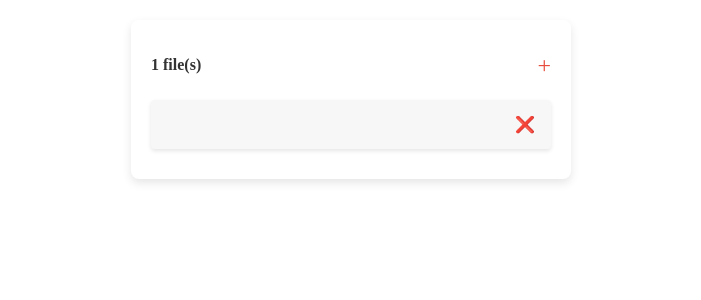
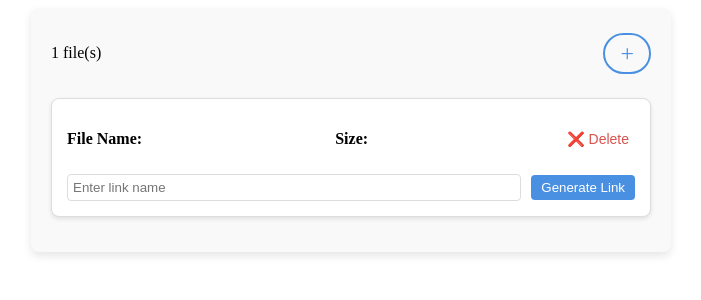
Before and after one commit to Epiniac/H3TIC_Bucket, a React (Vite) app in the folder frontend/: page /file-info in a window 1280 px wide. Shown: the top 300 px of the page, without its empty margins (289-990 px from the left). Built offline with nearby package versions, Linux system fonts and the light colour scheme; sample sign-in values are in the browser's storage.

Commit message:
add: generate link and dl

```diff
--- a/frontend/src/routes/FileInfo/FileInfo.css
+++ b/frontend/src/routes/FileInfo/FileInfo.css
@@ -1,62 +1,81 @@
 .file-info-container {
-    max-width: 400px;
-    margin: 20px auto;
     padding: 20px;
-    background-color: #fff;
+    max-width: 600px;
+    margin: 0 auto;
+    background-color: #f9f9f9;
     border-radius: 8px;
-    box-shadow: 0 4px 10px rgba(0, 0, 0, 0.1);
+    box-shadow: 0px 4px 8px rgba(0, 0, 0, 0.1);
 }
 
 .file-info-header {
     display: flex;
     justify-content: space-between;
     align-items: center;
-    margin-bottom: 10px;
-}
-
-.file-info-header p {
-    font-size: 1rem;
-    color: #333;
-    font-weight: bold;
+    margin-bottom: 20px;
 }
 
 .add-file-button {
-    color: #e74c3c;
-    font-size: 1.5rem;
+    display: inline-block;
+    cursor: pointer;
+    font-size: 24px;
+    color: #4a90e2;
+    border: 2px solid #4a90e2;
+    padding: 5px 15px;
+    border-radius: 50px;
+}
+
+.file-list .file-item {
+    margin-bottom: 15px;
+    padding: 15px;
+    background-color: #ffffff;
+    border: 1px solid #ddd;
+    border-radius: 8px;
+    box-shadow: 0px 2px 4px rgba(0, 0, 0, 0.1);
+}
+
+.file-details {
+    display: flex;
+    justify-content: space-between;
+    align-items: center;
+}
+
+.link-generation {
+    display: flex;
+    align-items: center;
+    margin-top: 10px;
+}
+
+.link-name-input {
+    flex: 1;
+    padding: 5px;
+    margin-right: 10px;
+    border: 1px solid #ddd;
+    border-radius: 4px;
+}
+
+.generate-link-btn {
+    padding: 5px 10px;
+    background-color: #4a90e2;
+    color: white;
+    border: none;
+    border-radius: 4px;
     cursor: pointer;
 }
 
-.file-list {
-    margin-top: 10px;
-}
-
-.file-item {
-    display: flex;
-    align-items: center;
-    justify-content: space-between;
-    padding: 10px;
-    background-color: #f7f7f7;
-    border-radius: 4px;
-    margin-bottom: 10px;
-    box-shadow: 0px 2px 4px rgba(0, 0, 0, 0.1);
-}
-
-.file-name {
-    font-size: 0.9rem;
-    color: #333;
-    flex: 1;
-}
-
-.file-size {
-    font-size: 0.8rem;
-    color: #666;
-    margin-right: 10px;
+.generate-link-btn:hover {
+    background-color: #357abd;
 }
 
 .delete-btn {
-    background: none;
+    background-color: transparent;
+    color: #d9534f;
     border: none;
-    color: #e74c3c;
     cursor: pointer;
-    font-size: 1rem;
+    font-size: 14px;
 }
+
+.share-link-result {
+    margin-top: 10px;
+    font-size: 14px;
+    color: #333;
+}
--- a/frontend/src/routes/FileInfo/FileInfo.jsx
+++ b/frontend/src/routes/FileInfo/FileInfo.jsx
@@ -8,6 +8,8 @@ const FileInfo = () => {
     const initialFile = location.state || {};
     const [files, setFiles] = useState(initialFile ? [initialFile] : []);
     const [message, setMessage] = useState("");
+    const [linkNames, setLinkNames] = useState({});
+    const [shareLinks, setShareLinks] = useState({});
 
     const uploadFile = async (file) => {
         const formData = new FormData();
@@ -17,9 +19,7 @@ const FileInfo = () => {
             const response = await axiosInstance.post(
                 "/files/upload",
                 formData,
-                {
-                    headers: { "Content-Type": "multipart/form-data" },
-                }
+                { headers: { "Content-Type": "multipart/form-data" } }
             );
 
             if (!response.data.fileId) {
@@ -29,7 +29,7 @@ const FileInfo = () => {
             }
 
             const uploadedFile = {
-                id: response.data.fileId, // Assurez-vous que fileId est présent ici
+                id: response.data.fileId,
                 fileName: file.name,
                 fileSize: (file.size / 1024).toFixed(2) + " KB",
             };
@@ -56,14 +56,8 @@ const FileInfo = () => {
             return;
         }
 
-        console.log("Attempting to delete file with ID:", fileId);
-
         try {
-            const response = await axiosInstance.delete(
-                `/files/delete/${fileId}`
-            );
-            console.log("Delete response:", response);
-
+            await axiosInstance.delete(`/files/delete/${fileId}`);
             setFiles((prevFiles) =>
                 prevFiles.filter((file) => file.id !== fileId)
             );
@@ -71,6 +65,29 @@ const FileInfo = () => {
         } catch (error) {
             console.error("Failed to delete file", error);
             setMessage("Failed to delete file");
+        }
+    };
+
+    const generateShareLink = async (fileId) => {
+        if (!linkNames[fileId]) {
+            setMessage("Please enter a name for the link.");
+            return;
+        }
+
+        try {
+            const response = await axiosInstance.post(
+                `/files/share/${fileId}`,
+                { linkName: linkNames[fileId] }
+            );
+
+            setShareLinks((prevLinks) => ({
+                ...prevLinks,
+                [fileId]: response.data.shareLink,
+            }));
+            setMessage("Link generated successfully");
+        } catch (error) {
+            console.error("Failed to generate share link", error);
+            setMessage("Failed to generate share link");
         }
     };
 
@@ -91,15 +108,54 @@ const FileInfo = () => {
             {message && <p className="upload-message">{message}</p>}
             <div className="file-list">
                 {files.map((file) => (
-                    <div key={file.id || file.fileName} className="file-item">
-                        <p className="file-name">{file.fileName}</p>
-                        <p className="file-size">{file.fileSize}</p>
-                        <button
-                            className="delete-btn"
-                            onClick={() => handleDeleteFile(file.id)} // Utilisation de file.id ici
-                        >
-                            ❌
-                        </button>
+                    <div key={file.id} className="file-item">
+                        <div className="file-details">
+                            <p className="file-name">
+                                <strong>File Name:</strong> {file.fileName}
+                            </p>
+                            <p className="file-size">
+                                <strong>Size:</strong> {file.fileSize}
+                            </p>
+                            <button
+                                className="delete-btn"
+                                onClick={() => handleDeleteFile(file.id)}
+                            >
+                                ❌ Delete
+                            </button>
+                        </div>
+                        <div className="link-generation">
+                            <input
+                                type="text"
+                                className="link-name-input"
+                                placeholder="Enter link name"
+                                value={linkNames[file.id] || ""}
+                                onChange={(e) =>
+                                    setLinkNames((prev) => ({
+                                        ...prev,
+                                        [file.id]: e.target.value,
+                                    }))
+                                }
+                            />
+                            <button
+                                className="generate-link-btn"
+                                onClick={() => generateShareLink(file.id)}
+                            >
+                                Generate Link
+                            </button>
+                        </div>
+                        {shareLinks[file.id] && (
+                            <div className="share-link-result">
+                                <strong>Download Link:</strong>{" "}
+                                <a
+                                    href={shareLinks[file.id]}
+                                    download
+                                    target="_blank"
+                                    rel="noopener noreferrer"
+                                >
+                                    {shareLinks[file.id]}
+                                </a>
+                            </div>
+                        )}
                     </div>
                 ))}
             </div>
```
Also changed, not shown: 2 other files (tests, documents, lock files or other folders).
